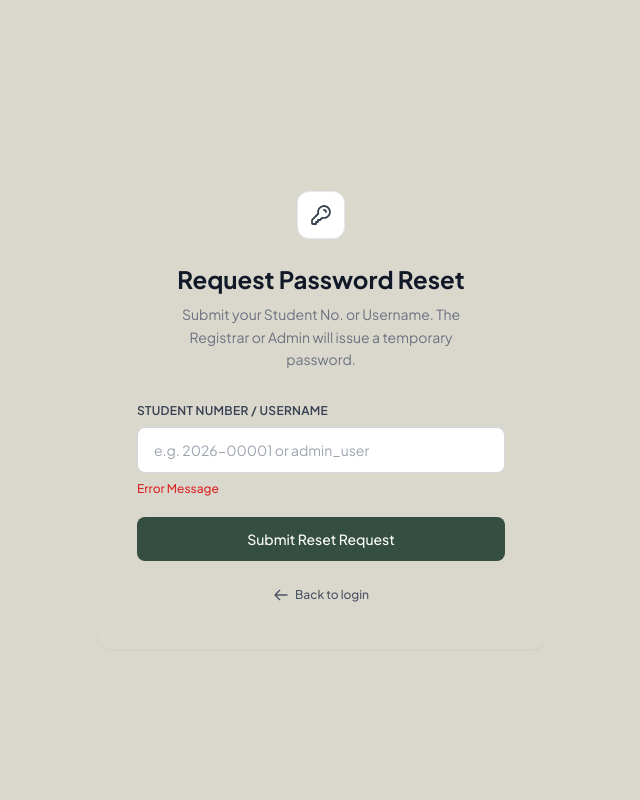
After one commit to HatdogGG123/ssis-v2, a PHP site: page /forgotPassword.php in a window 1280 px wide. The commit adds this page. Shown: the whole page, without its empty margins (319-959 px from the left). Run offline with PHP 8.4, Linux system fonts and the light colour scheme; some libraries are stand-ins or nearby versions.

Commit message:
Created Forgot Password UI

```diff
--- /dev/null
+++ b/forgotPassword.php
@@ -0,0 +1,102 @@
+<!DOCTYPE html>
+<html lang="en">
+
+<?php include("php/includes/head.php"); ?>
+
+<body class="bg-brand-accent flex items-center justify-center min-h-screen font-sans p-4">
+
+    <div class="w-full max-w-md rounded-xl shadow-sm p-8 sm:p-10 text-center">
+
+        <!-- Key Icon Badge -->
+        <div class="inline-flex items-center justify-center w-12 h-12 mb-6 rounded-xl border border-gray-200 bg-white text-gray-700 shadow-xs">
+            <svg class="w-6 h-6" fill="none" stroke="currentColor" viewBox="0 0 24 24" xmlns="http://www.w3.org/2000/svg">
+                <path stroke-linecap="round" stroke-linejoin="round" stroke-width="1.8" d="M15 7a2 2 0 012 2m4 0a6 6 0 01-7.743 5.743L11 17H9v2H7v2H4a1 1 0 01-1-1v-2.586a1 1 0 01.293-.707l5.964-5.964A6 6 0 1121 9z"></path>
+            </svg>
+        </div>
+
+        <!-- Heading & Subheading (Aligned with PDF Process) -->
+        <h1 class="text-2xl font-bold text-gray-900 mb-2">Request Password Reset</h1>
+        <p class="text-sm text-gray-500 mb-8 max-w-xs mx-auto leading-relaxed">
+            Submit your Student No. or Username. The Registrar or Admin will issue a temporary password.
+        </p>
+
+        <!-- General Alert Container (Success/Global Error Messages) -->
+        <div id="general_alert" class="hidden mb-6 p-3 rounded-lg text-sm transition-all duration-200"></div>
+
+        <!-- Form -->
+        <form id="forgot_password_form" action="forgot_password.php" method="POST" class="text-left space-y-5">
+
+            <!-- CSRF Protection Token -->
+            <input type="hidden" name="csrf_token" id="csrf_token" value="<?php echo $_SESSION['csrf_token'] ?? ''; ?>">
+
+            <!-- Account Identifier Field Container -->
+            <div>
+                <label for="username" class="block text-xs font-semibold text-gray-700 uppercase tracking-wide mb-2">
+                    Student Number / Username
+                </label>
+
+                <input
+                    type="text"
+                    id="username"
+                    name="username"
+                    placeholder="e.g. 2026-00001 or admin_user"
+                    class="w-full px-4 py-3 text-sm text-gray-900 border border-gray-300 rounded-lg focus:ring-2 focus:ring-brand-secondary focus:border-brand-secondary outline-none transition-all placeholder-gray-400"
+                    required>
+
+                <!-- Error Message Container directly below input -->
+                <p id="username_error" class="mt-2 text-xs text-red-600 font-medium">Error Message</p>
+            </div>
+
+            <!-- Submit Button -->
+            <button
+                type="submit"
+                id="btn_submit"
+                class="w-full bg-brand-primary hover:bg-brand-secondary active:bg-blue-800 text-white font-medium py-3 px-4 rounded-lg text-sm transition-colors duration-150 shadow-xs focus:ring-2 focus:ring-blue-500 focus:ring-offset-2">
+                <span id="btn_text">Submit Reset Request</span>
+            </button>
+
+        </form>
+
+        <!-- Back to Login Link -->
+        <div class="mt-6">
+            <a href="login.php" id="link_back_login" class="inline-flex items-center text-xs font-medium text-gray-600 hover:text-gray-900 transition-colors">
+                <svg class="w-4 h-4 mr-1.5" fill="none" stroke="currentColor" viewBox="0 0 24 24" xmlns="http://www.w3.org/2000/svg">
+                    <path stroke-linecap="round" stroke-linejoin="round" stroke-width="2" d="M10 19l-7-7m0 0l7-7m-7 7h18"></path>
+                </svg>
+                Back to login
+            </a>
+        </div>
+
+    </div>
+
+    <!-- Frontend Form Handling Script -->
+    <script>
+        $(document).ready(function() {
+            $('#forgot_password_form').on('submit', function(e) {
+                const accountInput = $('#username');
+                const accountError = $('#username_error');
+                const submitBtn = $('#btn_submit');
+                const btnText = $('#btn_text');
+                const accountVal = accountInput.val().trim();
+
+                // Clear previous errors
+                accountError.addClass('hidden').text('');
+                accountInput.removeClass('border-red-500');
+
+                // Client-side Validation
+                if (!accountVal) {
+                    e.preventDefault();
+                    accountError.text('Please enter your Student Number or Username.').removeClass('hidden');
+                    accountInput.addClass('border-red-500');
+                    return false;
+                }
+
+                // Loading State
+                submitBtn.prop('disabled', true).addClass('opacity-75 cursor-not-allowed');
+                btnText.text('Please wait...');
+            });
+        });
+    </script>
+</body>
+
+</html>
--- a/index.php
+++ b/index.php
@@ -30,7 +30,7 @@
             <!-- Logo & Text Container -->
             <a href="#" class="flex items-center space-x-3 group">
                 <!-- Logo Icon -->
-                <div class="w-10 h-10 rounded-xl border border-brand-accent/30 backdrop-blur-md bg-brand-primary/40 flex items-center justify-center shadow-lg group-hover:border-brand-accent transition">
+                <div class="w-10 h-10 rounded-md border border-brand-accent/30 backdrop-blur-md bg-brand-primary/40 flex items-center justify-center shadow-lg group-hover:border-brand-accent transition">
                     <svg class="w-5 h-5 text-brand-accent" fill="none" stroke="currentColor" viewBox="0 0 24 24">
                         <path stroke-linecap="round" stroke-linejoin="round" stroke-width="1.5" d="M12 2L2 7l10 5 10-5-10-5zM2 17l10 5 10-5M2 12l10 5 10-5" />
                     </svg>
```
Also changed, not shown: login.php (+7 -7 lines).
